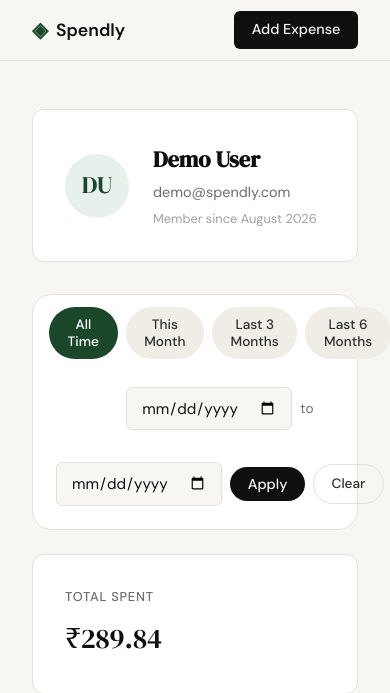
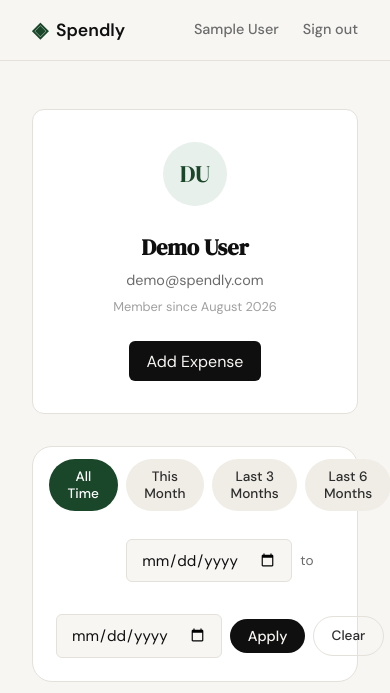
Before and after one commit to shivam230025/Spendly, a Flask app: page /profile in a window 390 px wide. Shown: the top 693 px of the page. Run offline with Flask 3, Linux system fonts and the light colour scheme; the visitor is signed in with stand-in values (Sample User, id 1); data comes from the database, SQL or seed files in the repository.

Commit message:
feat: move add expense button to profile info card (#13)

```diff
--- a/static/css/style.css
+++ b/static/css/style.css
@@ -748,6 +748,10 @@ a { color: inherit; text-decoration: none; }
     margin-bottom: 2rem;
 }
 
+.profile-info-card .nav-cta {
+    margin-left: auto;
+}
+
 .profile-avatar {
     width: 64px;
     height: 64px;
@@ -992,9 +996,17 @@ a { color: inherit; text-decoration: none; }
     .profile-filter-toolbar { flex-direction: column; align-items: stretch; }
     .filter-pills { justify-content: center; }
     .filter-custom-range { justify-content: center; flex-wrap: wrap; }
+
+    .profile-info-card {
+        flex-direction: column;
+        text-align: center;
+    }
+    .profile-info-card .nav-cta {
+        margin-left: 0;
+    }
 }
 
 @media (max-width: 600px) {
-    .nav-links a:not(.nav-cta) { display: none; }
+    .nav-links a.nav-hide-mobile { display: none; }
     .hero { padding: 3rem 1rem 2rem; }
 }
--- a/templates/base.html
+++ b/templates/base.html
@@ -20,11 +20,10 @@
             </a>
             <div class="nav-links">
                 {% if session.user_id %}
-                <a href="{{ url_for('add_expense') }}" class="nav-cta">Add Expense</a>
                 <a href="{{ url_for('profile') }}" class="nav-user">{{ session.user_name }}</a>
                 <a href="{{ url_for('logout') }}">Sign out</a>
                 {% else %}
-                <a href="{{ url_for('login') }}">Sign in</a>
+                <a href="{{ url_for('login') }}" class="nav-hide-mobile">Sign in</a>
                 <a href="{{ url_for('register') }}" class="nav-cta">Get started</a>
                 {% endif %}
             </div>
--- a/templates/profile.html
+++ b/templates/profile.html
@@ -32,6 +32,7 @@
                 <p class="profile-email">{{ user.email }}</p>
                 <p class="profile-member-since">Member since {{ user.member_since }}</p>
             </div>
+            <a href="{{ url_for('add_expense') }}" class="nav-cta">Add Expense</a>
         </div>
 
         <form method="get" action="{{ url_for('profile') }}" class="profile-filter-toolbar">
```
